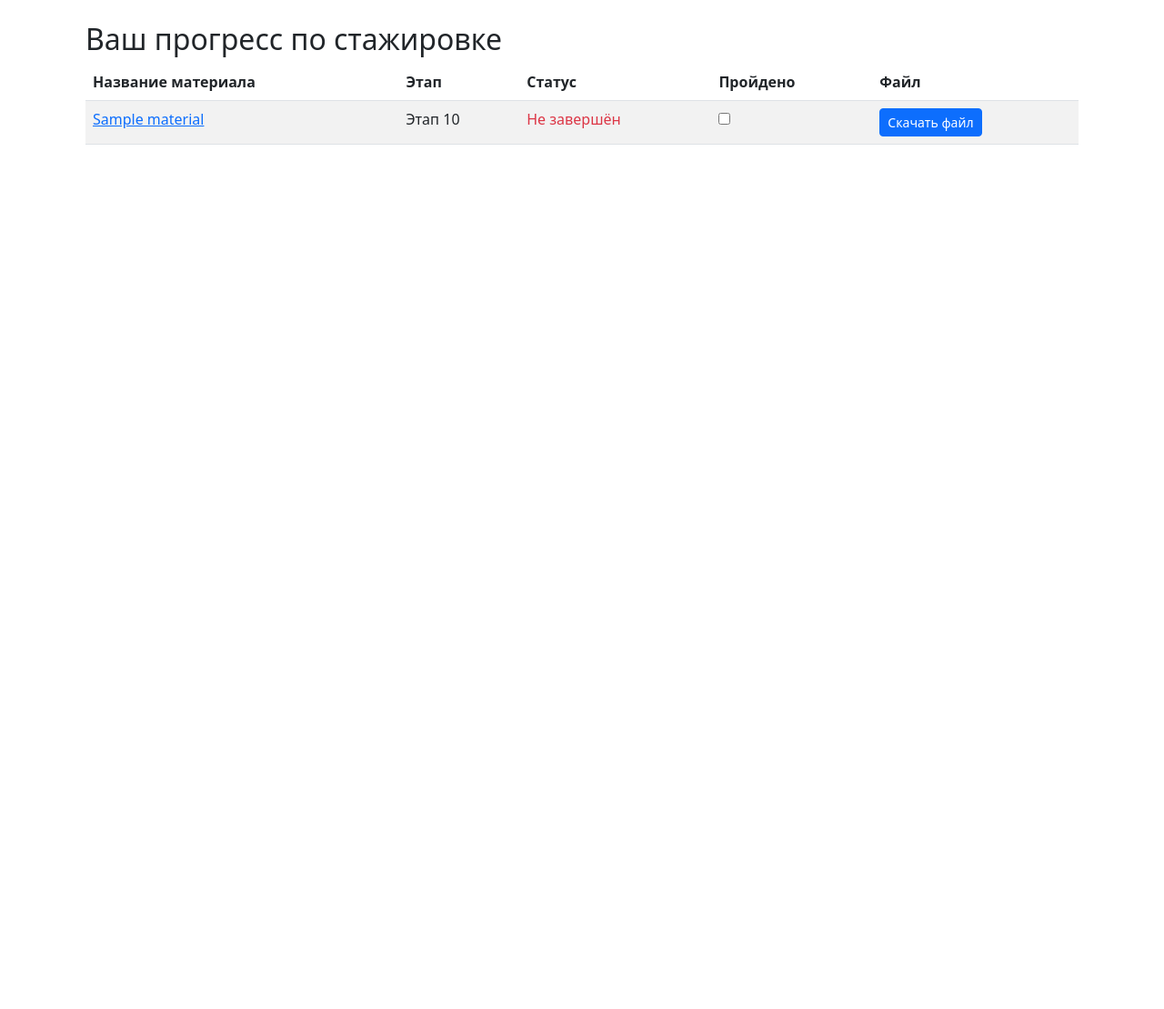
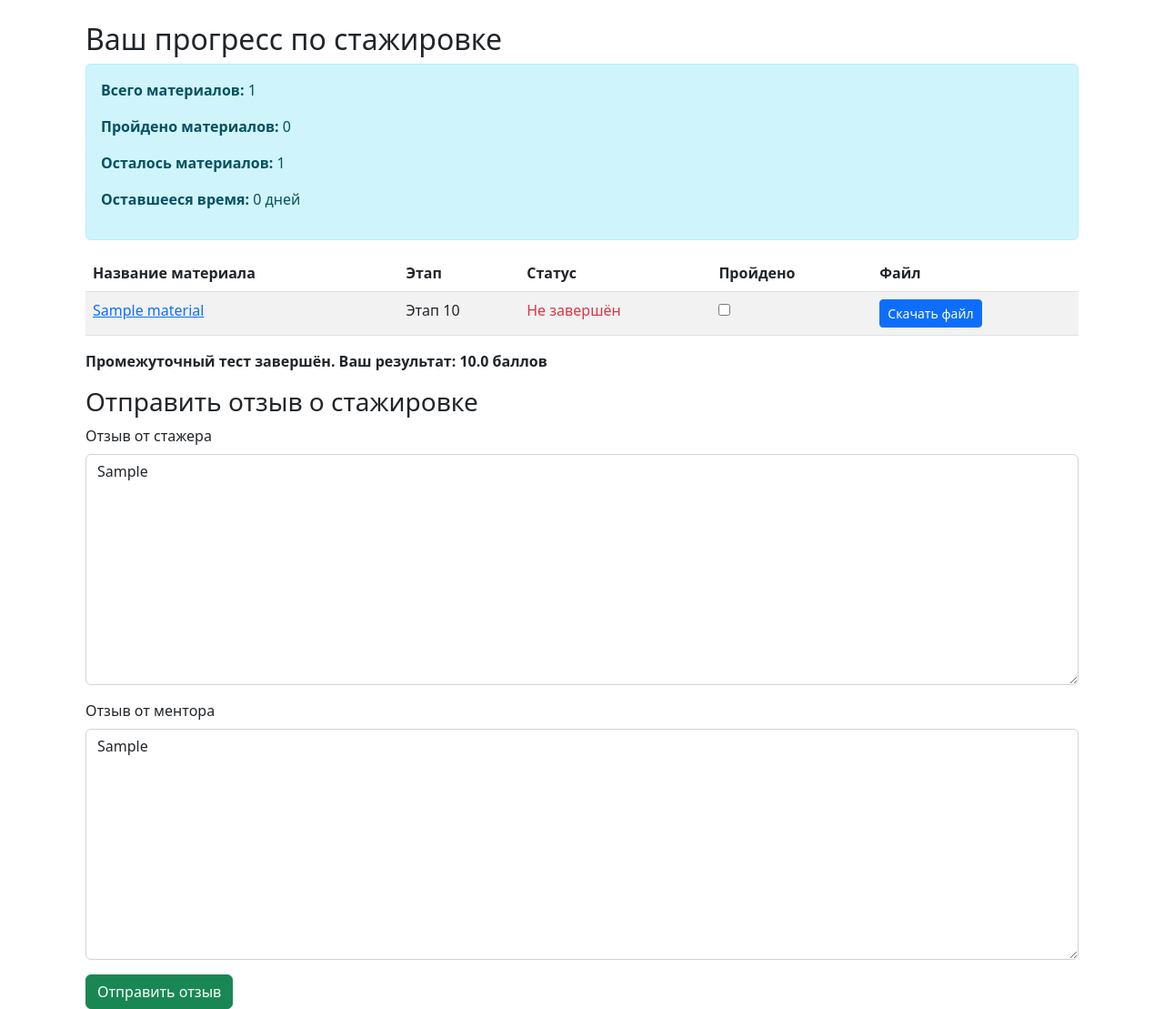
Before and after one commit to gadaybaevb/internship_platform, a Django app: page /interships/my_materials/ in a window 1280 px wide. Shown: the part 175-1284 px from the top of the page at 91% size. Before the commit the page ends 334 px from the top, so only its background shows below. Run offline with Django 5.2, Linux system fonts and the light colour scheme; a user stored in the database is signed in; tables that the repository leaves empty hold one stand-in row (values such as "Sample post"); data that the repository does not hold is empty; some libraries are stand-ins or nearby versions.

Commit message:
matterial statistics, test buttons

```diff
--- a/internships/views.py
+++ b/internships/views.py
@@ -320,85 +320,80 @@ def intern_materials(request):
     intern = request.user
     internship = Internship.objects.filter(intern=intern).first()
 
+    # Обработка формы отзыва
     if request.method == 'POST':
         form = ReviewForm(request.POST, instance=internship)
         if form.is_valid():
             form.save()
             messages.success(request, 'Ваш отзыв был отправлен.')
             return redirect('intern_materials')
+    else:
+        form = ReviewForm(instance=internship)
 
-    form = ReviewForm(instance=internship)
-
+    # Если стажировка не найдена, вернем пустые данные
     if not internship:
         return render(request, 'intern_materials.html', {'materials': [], 'progress_summary': {}})
 
-    # Рассчитываем дату завершения стажировки
+    # Дата завершения стажировки
     start_date = internship.start_date
     end_date = start_date + timedelta(days=intern.position.duration_days)
-    end_date_time = datetime.combine(end_date, datetime.min.time())
-    end_date_time_aware = timezone.make_aware(end_date_time)
+    end_date_time_aware = timezone.make_aware(datetime.combine(end_date, datetime.min.time()))
 
-    # Рассчитываем оставшееся время в днях
-    time_left = (end_date_time_aware - timezone.now()).days if end_date_time_aware > timezone.now() else 0
+    # Оставшееся время в днях
+    time_left = max((end_date_time_aware - timezone.now()).days, 0)
 
-    # Прогресс по материалам
+    # Список всех материалов по этапам
     materials = Material.objects.filter(position=intern.position).order_by('stage')
+    material_list = []
+    completed_materials_count = 0
+    for material in materials:
+        material_progress = MaterialProgress.objects.filter(intern=intern, material=material).first()
+        status = material_progress.status if material_progress else 'not_started'
+        if status == 'completed':
+            completed_materials_count += 1
+        material_list.append({'material': material, 'status': status, 'description': material.description})
 
-    material_list = []
-    for material in materials:
-        # Проверяем прогресс по материалам для каждого стажера
-        material_progress = MaterialProgress.objects.filter(intern=intern, material=material).first()
+    # Прогресс по этапам
+    stage_1_completed = StageProgress.objects.filter(intern=intern, stage=1, completed=True).exists()
+    stage_2_completed = StageProgress.objects.filter(intern=intern, stage=2, completed=True).exists()
 
-        if material_progress:
-            status = material_progress.status
-        else:
-            status = 'not_started'
+    # Проверка, сданы ли промежуточный и финальный тесты, и получение баллов
+    midterm_test = Test.objects.filter(position=intern.position, stage_number=1).first()
+    final_test = Test.objects.filter(position=intern.position, stage_number=2).first()
+    midterm_test_result = TestResult.objects.filter(user=intern, test=midterm_test).first() if midterm_test else None
+    final_test_result = TestResult.objects.filter(user=intern, test=final_test).first() if final_test else None
 
-        # Добавляем материал и его статус в список
-        material_list.append({
-            'material': material,
-            'status': status,
-            'description': material.description,  # Явно передаем описание
-        })
+    # Переменные для отображения кнопок тестов
+    show_midterm_test_button = stage_1_completed and midterm_test and not midterm_test_result
+    show_final_test_button = stage_2_completed and final_test and not final_test_result
 
+    # Проверка завершения всех этапов, материалов и тестов для отображения формы отзыва
+    show_feedback_form = internship.is_completed()
+
+    # Подготовка данных о прогрессе
     total_materials = len(materials)
-    completed_materials = MaterialProgress.objects.filter(intern=intern, completed=True).count()
-    remaining_materials = total_materials - completed_materials
-
     progress_summary = {
         'total': total_materials,
-        'completed': completed_materials,
-        'remaining': remaining_materials,
+        'completed': completed_materials_count,
+        'remaining': total_materials - completed_materials_count,
         'time_left': time_left,
     }
 
-    # Тесты и результаты
-    tests = Test.objects.filter(position=intern.position)
-    test_results = []
-    for test in tests:
-        result = TestResult.objects.filter(user=intern, test=test).first()
-        if result:
-            test_results.append({
-                'test': test,
-                'result': result,
-                'is_completed': True
-            })
-        else:
-            test_results.append({
-                'test': test,
-                'result': None,
-                'is_completed': False
-            })
-
+    # Передаем все данные в шаблон
     return render(request, 'intern_materials.html', {
         'materials': material_list,
         'progress_summary': progress_summary,
-        'tests': test_results,
-        'stage_completion': check_stage_completion,
         'form': form,
-        'internship': internship,
+        'stage_1_completed': stage_1_completed,
+        'stage_2_completed': stage_2_completed,
+        'show_midterm_test_button': show_midterm_test_button,
+        'show_final_test_button': show_final_test_button,
+        'midterm_test': midterm_test,
+        'final_test': final_test,
+        'midterm_test_result': midterm_test_result,
+        'final_test_result': final_test_result,
+        'show_feedback_form': show_feedback_form,
     })
-
 
 
 def check_deadlines(user):
--- a/templates/intern_materials.html
+++ b/templates/intern_materials.html
@@ -4,6 +4,16 @@
 
 <div class="container mt-4">
     <h2>Ваш прогресс по стажировке</h2>
+
+    <!-- Статистика материалов -->
+    <div class="alert alert-info">
+        <p><strong>Всего материалов:</strong> {{ progress_summary.total }}</p>
+        <p><strong>Пройдено материалов:</strong> {{ progress_summary.completed }}</p>
+        <p><strong>Осталось материалов:</strong> {{ progress_summary.remaining }}</p>
+        <p><strong>Оставшееся время:</strong> {{ progress_summary.time_left }} дней</p>
+    </div>
+
+    <!-- Таблица материалов -->
     <table class="table table-striped">
         <thead>
             <tr>
@@ -38,13 +48,13 @@
                     {% endif %}
                 </td>
                 <td>
-                    {% if item.status == 'not_started' %}
+                    {% if item.status == 'completed' %}
+                        Завершено
+                    {% else %}
                         <form method="post" action="{% url 'mark_material_completed' item.material.id %}">
                             {% csrf_token %}
                             <input type="checkbox" name="completed" onchange="this.form.submit();">
                         </form>
-                    {% else %}
-                        Завершено
                     {% endif %}
                 </td>
                 <td>
@@ -59,7 +69,31 @@
         </tbody>
     </table>
 
-    <!-- Модальное окно -->
+    <!-- Кнопка для промежуточного теста -->
+    {% if show_midterm_test_button %}
+        <a href="{% url 'take_test' midterm_test.id %}" class="btn btn-info mt-3">Пройти промежуточный тест</a>
+    {% elif midterm_test_result %}
+        <p><strong>Промежуточный тест завершён. Ваш результат: {{ midterm_test_result.score }} баллов</strong></p>
+    {% endif %}
+
+    <!-- Кнопка для финального теста -->
+    {% if show_final_test_button %}
+        <a href="{% url 'take_test' final_test.id %}" class="btn btn-warning mt-3">Пройти финальный тест</a>
+    {% elif final_test_result %}
+        <p><strong>Финальный тест завершён. Ваш результат: {{ final_test_result.score }} баллов</strong></p>
+    {% endif %}
+
+    <!-- Форма отзыва после завершения стажировки -->
+    {% if show_feedback_form %}
+        <h3>Отправить отзыв о стажировке</h3>
+        <form method="post">
+            {% csrf_token %}
+            {{ form|crispy }}
+            <button type="submit" class="btn btn-success">Отправить отзыв</button>
+        </form>
+    {% endif %}
+
+    <!-- Модальное окно для материала -->
     <div class="modal fade" id="materialModal" tabindex="-1" aria-labelledby="materialModalLabel" aria-hidden="true">
         <div class="modal-dialog">
             <div class="modal-content">
@@ -76,10 +110,9 @@
             </div>
         </div>
     </div>
-
 </div>
 
-<!-- Скрипт перенесен перед закрывающим тегом body -->
+<!-- Скрипт для заполнения модального окна динамическими данными -->
 <script>
     document.addEventListener("DOMContentLoaded", function() {
         const materialModal = document.getElementById('materialModal');
@@ -99,4 +132,5 @@
         });
     });
 </script>
+
 {% endblock %}
```
